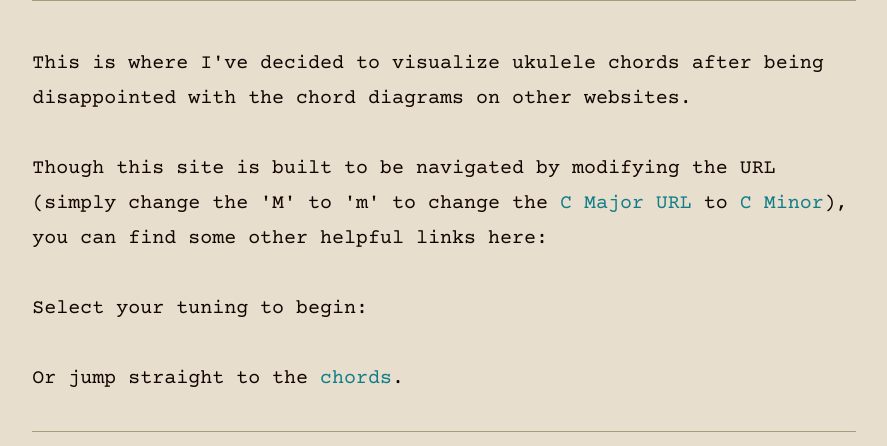
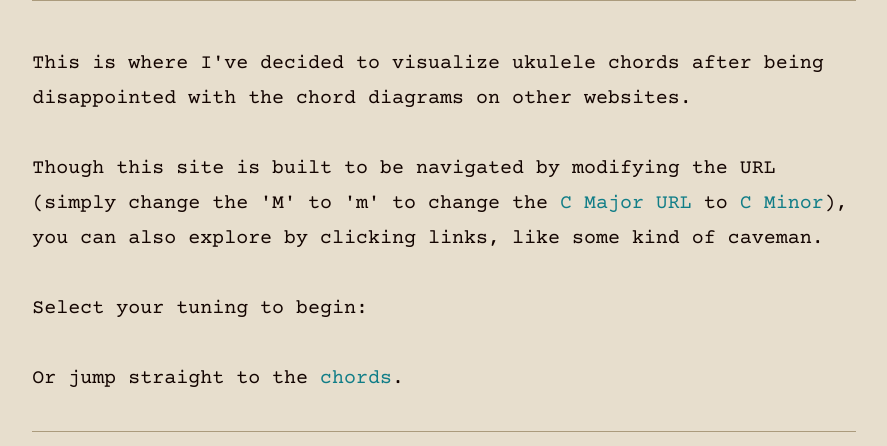
Before and after one commit to the-shivers/personal_site, a FastAPI app: page /uke in a window 1280 px wide. Shown: the part 243-689 px from the top of the page, without its empty margins (196-1083 px from the left). Run offline with FastAPI, Linux system fonts and the light colour scheme; data that the repository does not hold is empty.

Commit message:
v1.0.0 done

```diff
--- a/templates/uke.html
+++ b/templates/uke.html
@@ -21,7 +21,7 @@
     <div>
         This is where I've decided to visualize ukulele chords after being disappointed with the chord diagrams on other websites.
         <br><br>
-        Though this site is built to be navigated by modifying the URL (simply change the 'M' to 'm' to change the <a href="https://shivers.dev/uke/high_g/chords/C/M">C Major URL</a> to <a href="https://shivers.dev/uke/high_g/chords/C/m">C Minor</a>), you can find some other helpful links here:
+        Though this site is built to be navigated by modifying the URL (simply change the 'M' to 'm' to change the <a href="https://shivers.dev/uke/high_g/CM">C Major URL</a> to <a href="https://shivers.dev/uke/high_g/Cm">C Minor</a>), you can also explore by clicking links, like some kind of caveman.
         <br><br>
         Select your tuning to begin:
         <ul>
```
